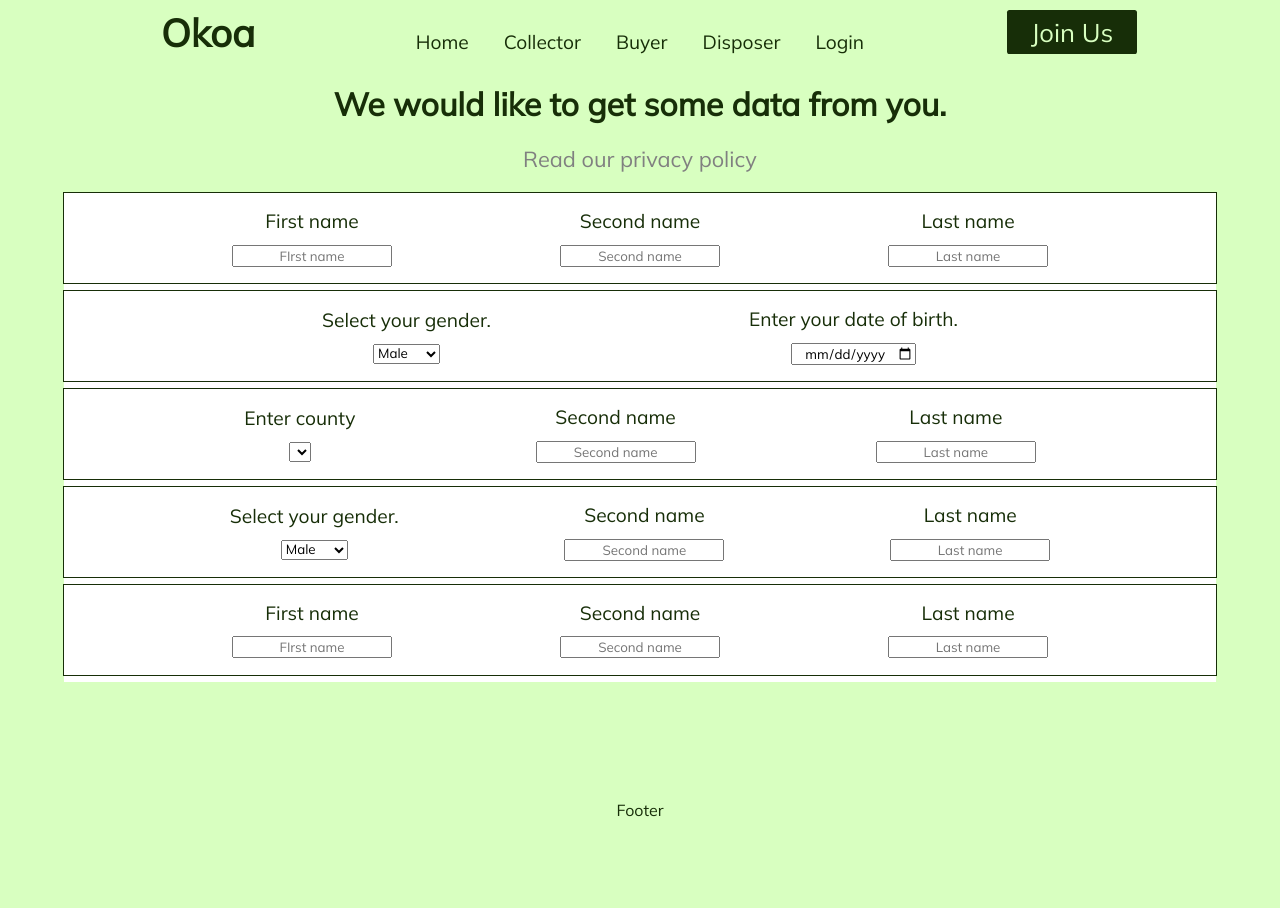
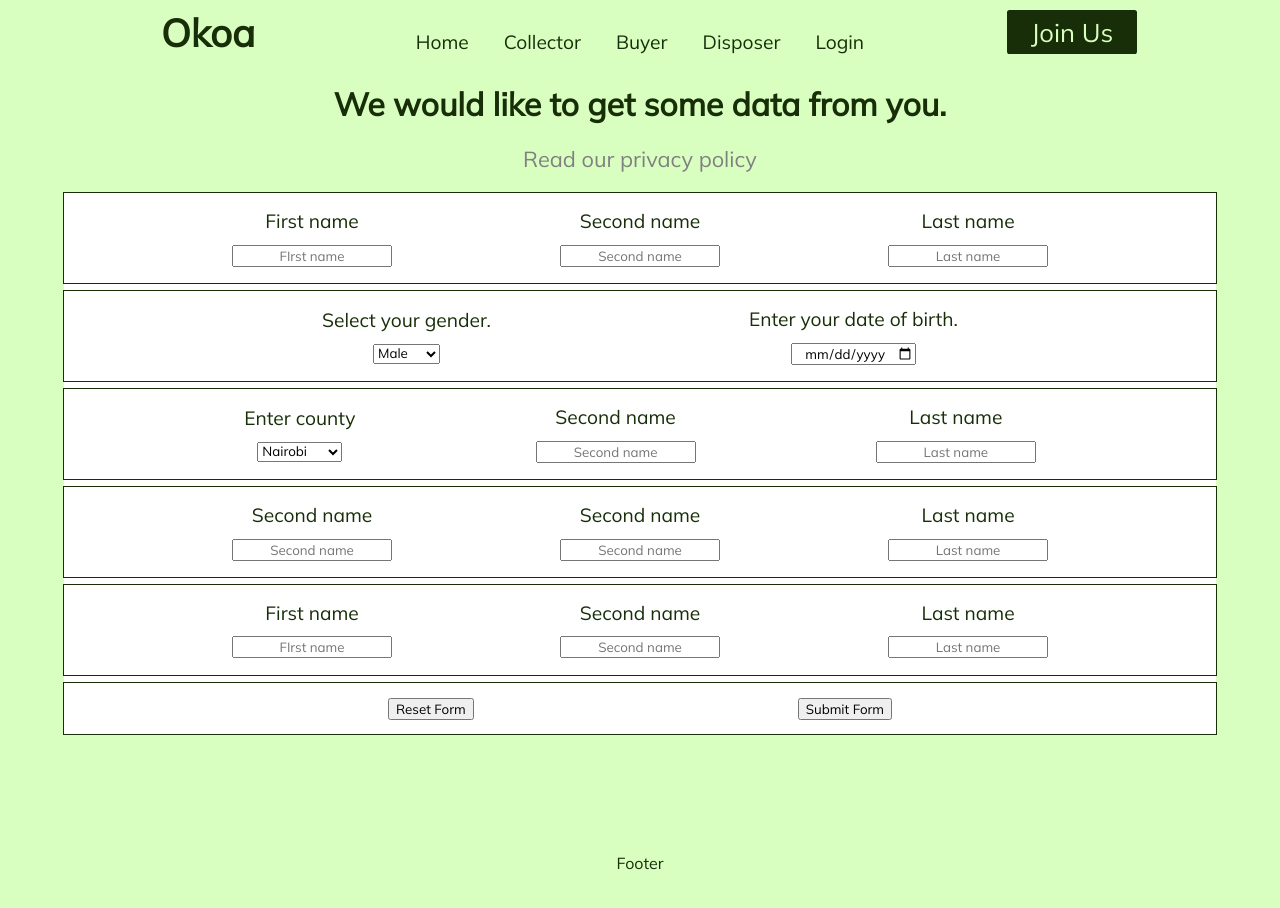
Before and after one commit to MokuaEnock/greenly, a React (Create React App) app: page /profile in a window 1280 px wide. Shown: the top 908 px of the page. Built offline with nearby package versions, Linux system fonts and the light colour scheme; no server answers.

Commit message:
create form buttons

```diff
--- a/src/pages/disposer/Profile.js
+++ b/src/pages/disposer/Profile.js
@@ -39,10 +39,15 @@ export default function Profile() {
           </span>
         </div>
 
-        <div className="form-cont">
+        <div className="form-cont" id="locations">
           <span className="inputs">
             <label>Enter county</label>
-            <select></select>
+            <select id="location">
+              <option value="Nairobi">Nairobi</option>
+              <option value="Kiambu">Kiambu</option>
+              <option value="Kajiado">Kajiado</option>
+              <option value="Machakos">Machakos</option>
+            </select>
           </span>
           <span className="inputs">
             <label>Second name</label>
@@ -56,16 +61,15 @@ export default function Profile() {
 
         <div className="form-cont">
           <span className="inputs">
-            <label>Select your gender.</label>
-            <select id="age">
-              <option value="male">Male</option>
-              <option value="female">Female</option>
-            </select>
+            <label>Second name</label>
+            <input type="email" placeholder="Second name" />
           </span>
+
           <span className="inputs">
             <label>Second name</label>
             <input type="text" placeholder="Second name" />
           </span>
+
           <span className="inputs">
             <label>Last name</label>
             <input type="text" placeholder="Last name" />
@@ -86,6 +90,15 @@ export default function Profile() {
             <input type="text" placeholder="Last name" />
           </span>
         </div>
+
+        <div id="form-buttons">
+          <button type="reset" id="reset-profile">
+            Reset Form
+          </button>
+          <button type="submit" id="submit-profile">
+            Submit Form
+          </button>
+        </div>
       </form>
     </main>
   );
--- a/src/pages/disposer/profile.css
+++ b/src/pages/disposer/profile.css
@@ -61,3 +61,13 @@ input {
   align-items: center;
   justify-content: space-evenly;
 }
+
+#form-buttons {
+  width: 100%;
+  height: 4vw;
+  border: thin solid #172e08;
+  display: flex;
+  flex-direction: row;
+  align-items: center;
+  justify-content: space-evenly;
+}
```
